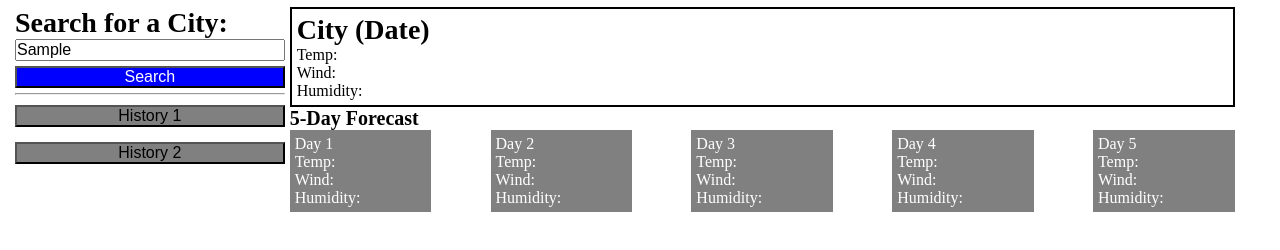
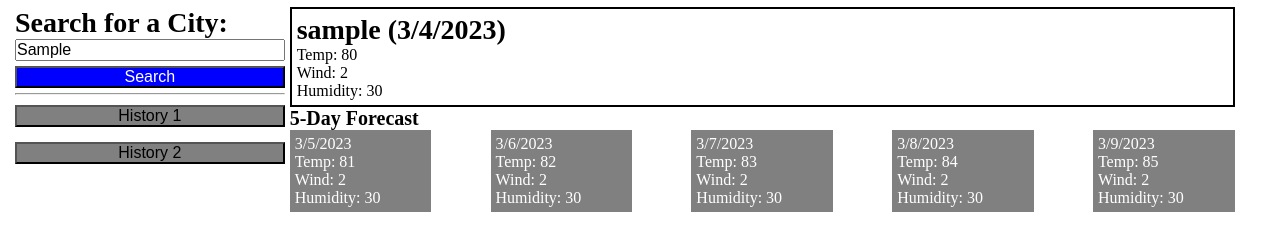
Before and after one commit to CodeByDex/BC-M6-Challenge, a plain HTML site: page docs/index.html in a window 1280 px wide. Both pictures are taken after typing "Sample" into the empty fields and a click on the button "Search". Shown: the part 40-290 px from the top of the page. Drawn offline with Linux system fonts and the light colour scheme.

Commit message:
implemented search button and static results

```diff
--- a/docs/assets/js/script.js
+++ b/docs/assets/js/script.js
@@ -0,0 +1,113 @@
+
+window.addEventListener("load", () => {
+    document.querySelector("#City-Search").addEventListener("click", ClickedSearchButton);
+
+    LoadSearchHistory();
+});
+
+function ClickedSearchButton(event){
+    const searchTextEL = event.target.parentNode.querySelector("input");
+
+    let results = GetForecastData(searchTextEL.value);
+
+    AddCityToSearchHistory(searchTextEL.value);
+
+    UpdateForecastInfo(results);
+};
+
+function GetForecastData(searchText){
+    let results = null;
+
+    searchText = searchText.toLowerCase();
+
+    results = CheckSessionForResults(searchText);
+
+    if (results === null){
+        results = GetForecastFromAPI(searchText);
+
+        if(results != null){
+            AddResultsToSessionStorage(searchText, results);
+        }
+    }
+
+    results = {
+        City: searchText,
+        Forecast: [
+            {
+                Date: new Date("2023-03-04"),
+                Temp: 80,
+                Humidity: 30,
+                Wind: 2
+            },
+            {
+                Date: new Date("2023-03-05"),
+                Temp: 81,
+                Humidity: 30,
+                Wind: 2
+            },
+            {
+                Date: new Date("2023-03-06"),
+                Temp: 82,
+                Humidity: 30,
+                Wind: 2
+            },
+            {
+                Date: new Date("2023-03-07"),
+                Temp: 83,
+                Humidity: 30,
+                Wind: 2
+            },
+            {
+                Date: new Date("2023-03-08"),
+                Temp: 84,
+                Humidity: 30,
+                Wind: 2
+            },
+            {
+                Date: new Date("2023-03-09"),
+                Temp: 85,
+                Humidity: 30,
+                Wind: 2
+            }
+        ]
+    }
+
+    return results;
+};
+
+function CheckSessionForResults(city){};
+
+function GetForecastFromAPI(city){};
+
+function AddResultsToSessionStorage(city, results){};
+
+function AddCityToSearchHistory(city){};
+
+function UpdateForecastInfo(forecastData){
+    const today = document.querySelector("#Day-Forecast");
+
+    let todaysDetails = today.querySelectorAll("p span");
+    let currentDay = forecastData.Forecast[0];
+
+    today.querySelector("h2").textContent = forecastData.City + " (" + currentDay.Date.toLocaleDateString() + ")";
+    todaysDetails[0].textContent = currentDay.Temp;
+    todaysDetails[1].textContent = currentDay.Wind;
+    todaysDetails[2].textContent = currentDay.Humidity;
+
+    const forecastDays = document.querySelectorAll("#Short-Term-Forecast div");
+
+    for (let index = 0; index < forecastDays.length; index++) {
+        if (index+1 < forecastData.Forecast.length)
+        {
+            todaysDetails = forecastDays[index].querySelectorAll("p span");
+            currentDay = forecastData.Forecast[index+1];
+
+            forecastDays[index].querySelector("h4").textContent = currentDay.Date.toLocaleDateString();
+            todaysDetails[0].textContent = currentDay.Temp;
+            todaysDetails[1].textContent = currentDay.Wind;
+            todaysDetails[2].textContent = currentDay.Humidity;
+        }
+    }
+};
+
+function LoadSearchHistory(){};
--- a/docs/index.html
+++ b/docs/index.html
@@ -25,8 +25,8 @@
         <main>
             <aside>
                 <div>
-                    <h2>Search for a City:</h2>
-                    <input type="text">
+                    <h2 aria-label="City-Search-Label">Search for a City:</h2>
+                    <input type="text" aria-labelledby="City-Search-Label">
                     <button id="City-Search">Search</button>
                 </div>
                 <hr>
@@ -86,5 +86,7 @@
                 </div>
             </section>
         </main>
+
+        <script src="./assets/js/script.js"></script>
     </body>
 </html>
```
